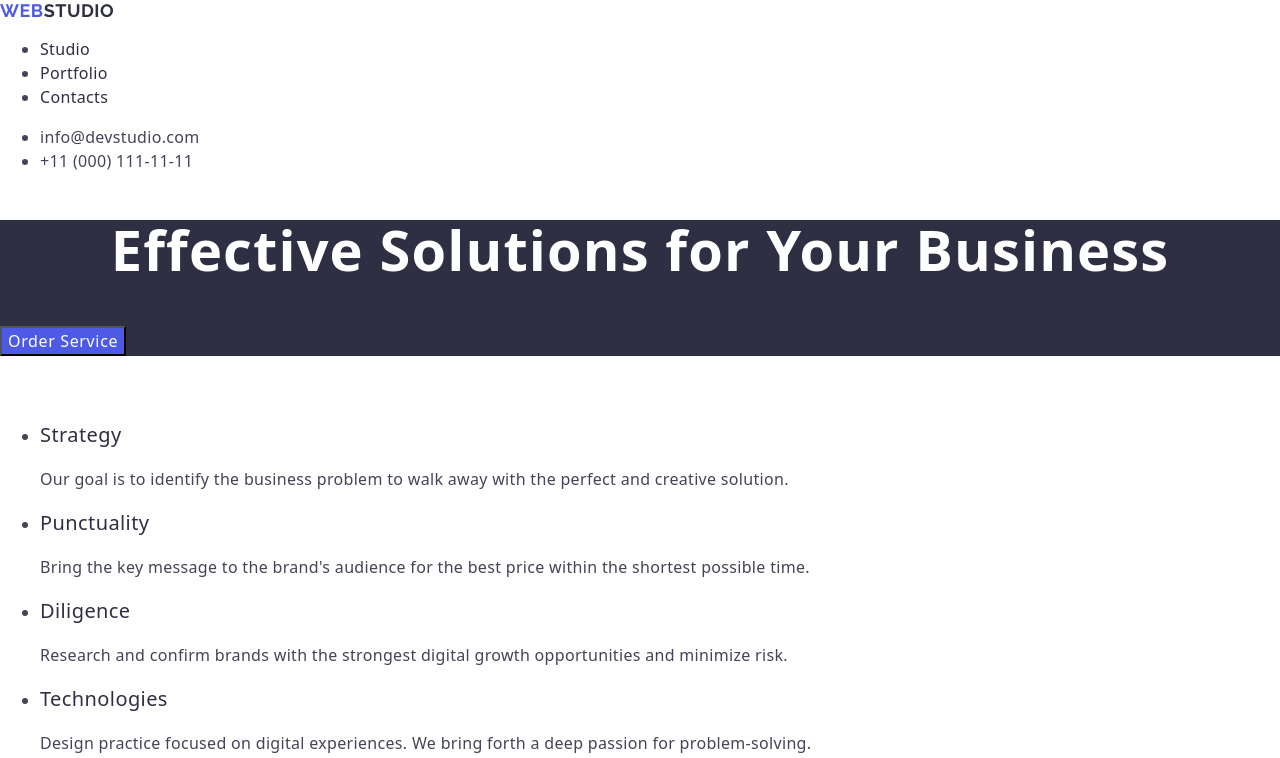
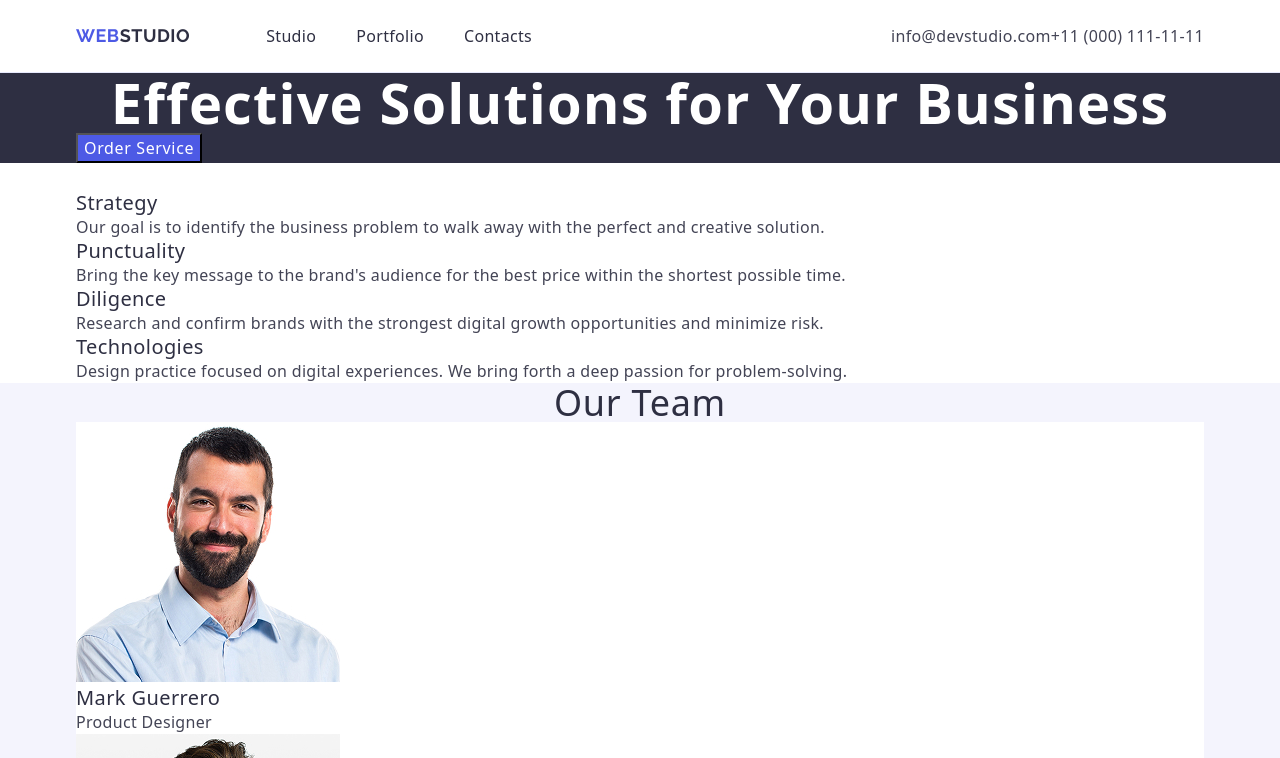
Before and after one commit to AnnaPolisciuc/goit-markup-hw-03, a plain HTML site: page index.html in a window 1280 px wide. Shown: the top 758 px of the page. Drawn offline with nearby package versions, Linux system fonts and the light colour scheme.

Commit message:
change styles file and index.html file

```diff
--- a/css/styles.css
+++ b/css/styles.css
@@ -4,8 +4,55 @@ body{
     background-color: #FFFFFF;
 }
 
+*,
+*::before,
+*::after {
+    box-sizing: border-box;
+}
+h1, h2, h3, h4, h5, h6, p {
+    margin: 0;
+  }
+
+ul, ol {
+    list-style: none;
+    margin: 0;
+    padding: 0;
+    }
+
+    .a {
+        text-decoration: none;
+    }
+.conteiner {
+    max-width: 1158px;
+    padding: 0 15px;
+    margin: 0 auto;
+}
+
+.page-header {
+    border-bottom: 1px solid #E7E9FC;
+}
+.header-conteiner {
+    display: flex;
+    align-items: center;
+
+}
+.header-logo {
+    padding: 24px 0;
+    margin-right: 76px;
+}
+.page-nav {
+    display: flex;
+    align-items: center;
+    gap: 40px;
+}
+.nav-list {
+    display: flex;
+    align-items: center;
+}
 .page-nav .link
 {
+    display: block;
+    padding: 24px 0;
     color: #2e2f42;
     text-decoration: none;
     font-weight: 500;
@@ -19,12 +66,17 @@ body{
 .page-nav .link:focus
 {
     color: #404bbf;
-font-weight: 400;
+    font-weight: 400;
 }
 .address {
     font-style: normal;
+    margin-left:auto;
 }
+
 .address .link{
+    display: block;
+    padding: 24px 0;
+    gap: 40px;
     color: #434455;
     text-decoration: none;
     font-size: 16px;
@@ -32,6 +84,10 @@ font-weight: 400;
     font-style: normal;
     letter-spacing: 0.02em;
     list-style: none;
+}
+.address-links{
+    display: flex;
+    align-items: center;
 }
 
 .address .link:focus,
--- a/index.html
+++ b/index.html
@@ -4,6 +4,7 @@
     <meta charset="UTF-8">
     <meta name="viewport" content="width=device-width, initial-scale=1.0">
     <title>WebStudio</title>
+    <link rel="modern-normalize" href="https://cdnjs.cloudflare.com/ajax/libs/modern-normalize/3.0.1/modern-normalize.min.css">
     <link rel="stylesheet" href="./css/styles.css">
     <link rel="stylesheet" href="https://cdn.jsdelivr.net/npm/modern-normalize@2.0.0/modern-normalize.min.css">
     <link rel="preconnect" href="https://fonts.googleapis.com">
@@ -12,10 +13,10 @@
 
 </head>
 <body>
-    <header>
-
-<nav>
-    <a class="logo" href="./index.html">Web<span class="logo-studio-header">Studio</span></a>
+    <header class="page-header">
+ <div class="conteiner header-conteiner">
+<nav class="nav-list">
+    <a class="logo header-logo" href="./index.html">Web<span class="logo-studio-header">Studio</span></a>
   <ul class="page-nav">
     <li><a href="./index.html" class="link">Studio</a></li>
     <li><a href="" class="link">Portfolio</a></li>
@@ -23,19 +24,22 @@
   </ul>
 </nav>
 <address class="address">
-    <ul>
+    <ul class="address-links">
         <li><a href="mailto:info@devstudio.com" class="link">info@devstudio.com</a></li>
         <li><a href="tel:+110001111111" class="link">+11 (000) 111-11-11</a></li>
     </ul>
 </address>
+</div>
     </header>
 
     <main>
         <section class="title">
+            <div class="conteiner">
 <h1 class="site-title">Effective Solutions for Your Business</h1>
 <button class="button" type="button">Order Service</button>
+            </div>
         </section>
-        <section>
+        <div class="conteiner">
             <h2 class="invisible-title">Advantages</h2>
             <ul>
                 <li><h3 class="thirt-title">Strategy</h3><p class="text">Our goal is to identify the business
@@ -47,8 +51,10 @@
                 <li><h3 class="thirt-title">Technologies</h3><p class="text">Design practice focused on
                     digital experiences. We bring forth a deep passion for problem-solving.</p></li>
             </ul>
+        </div>
         </section>
         <section class="our-team">
+            <div class="conteiner">
             <h2 class="second-title">Our Team</h2>
             <ul>
                 <li class="our-team-mentors">
@@ -72,9 +78,11 @@
                     <p class="text">UI Designer</p>
                 </li>
             </ul>
+            </div>
         </section>
 
         <section>
+            <div class="conteiner">
             <h2 class="second-title">Our Portfolio</h2>
             <ul>
                 <li>
@@ -98,12 +106,15 @@
                     <h3 class="thirt-title">Online Courses</h3>
                     <p class="text">Marketing</p></li>
             </ul>
+            </div>
         </section>
     </main>
 
     <footer class="footer">
+        <div class="conteiner">
         <a class="logo" href="./index.html">Web<span class="logo-studio-footer">Studio</span></a>
         <p class="text">Increase the flow of customers and sales for your business with digital marketing & growth solutions.</p>
+        </div>
     </footer>
 </body>
 </html>
```
Also changed, not shown: 1 other file.
